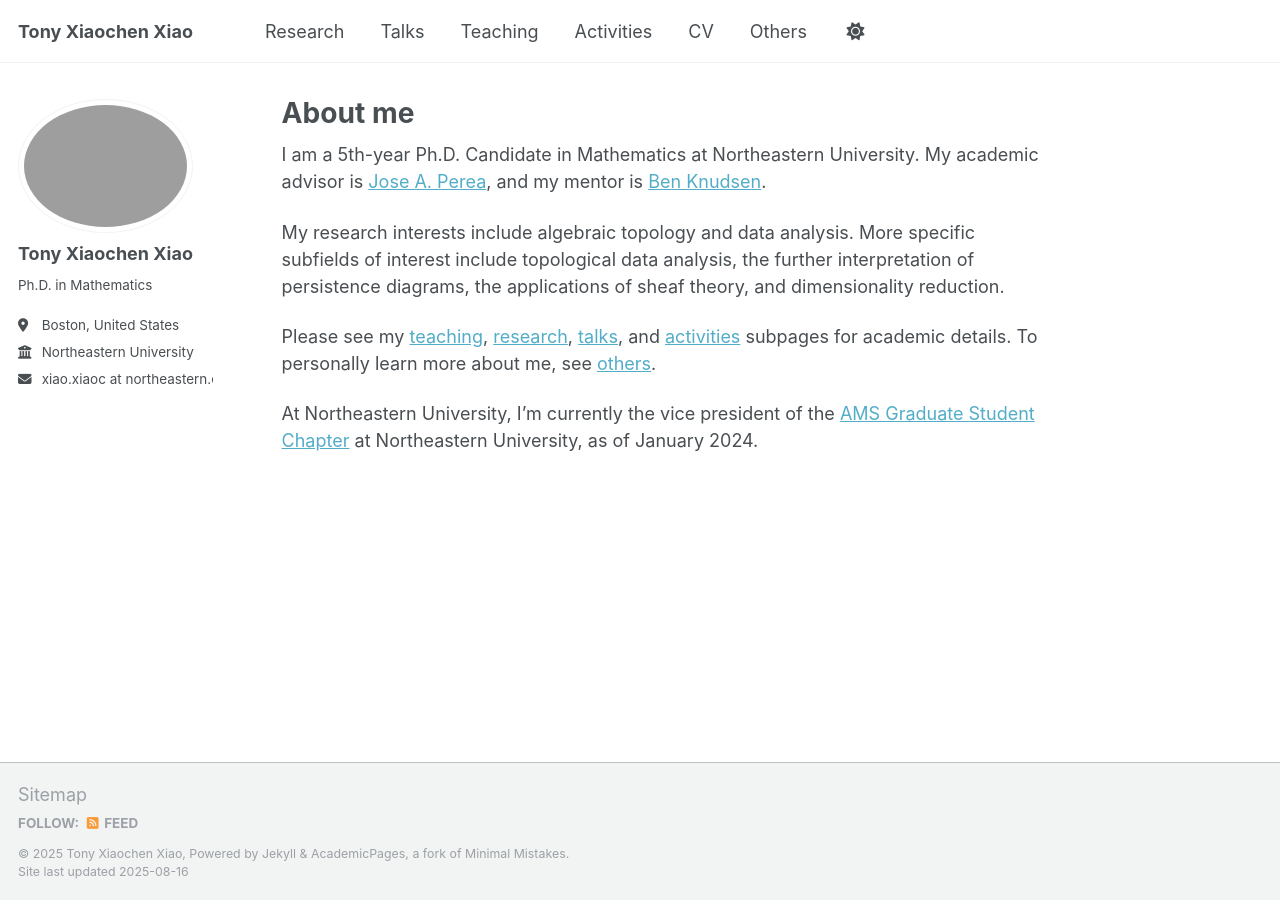
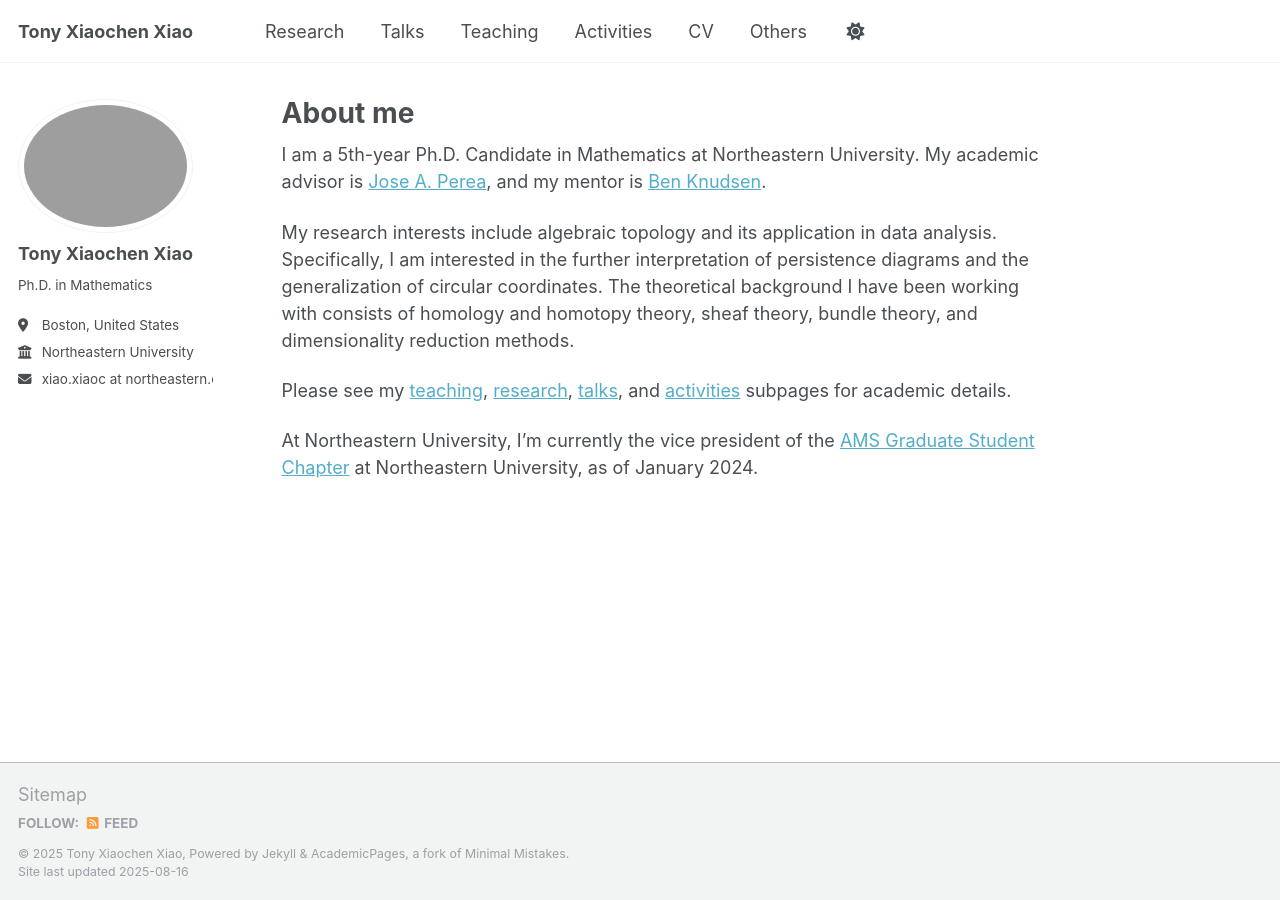
Before and after one commit to tonyxiaochenxiao/tonyxiaochenxiao.github.io, a Jekyll site: the page built from _pages/about.md, in a window 1280 px wide. Built offline with Jekyll 4.4.1, drawn with Linux system fonts in a browser that asks for light colours; a script that is not in the unit is left out.

Commit message:
Update about.md

```diff
--- a/_pages/about.md
+++ b/_pages/about.md
@@ -9,9 +9,10 @@ redirect_from:
 
 I am a 5th-year Ph.D. Candidate in Mathematics at Northeastern University. My academic advisor is [Jose A. Perea](https://www.joperea.com/), and my mentor is [Ben Knudsen](https://knudsen.sites.northeastern.edu/).
 
-My research interests include algebraic topology and data analysis. More specific subfields of interest include topological data analysis, the further interpretation of persistence diagrams, the applications of sheaf theory, and dimensionality reduction.
+My research interests include algebraic topology and its application in data analysis. Specifically, I am interested in the further interpretation of persistence diagrams and the generalization of circular coordinates. The theoretical background I have been working with consists of homology and homotopy theory, sheaf theory, bundle theory, and dimensionality reduction methods.
 
-Please see my [teaching](https://tonyxiaochenxiao.github.io/teaching/), [research](https://tonyxiaochenxiao.github.io/research/), [talks](https://tonyxiaochenxiao.github.io/talks/), and [activities](https://tonyxiaochenxiao.github.io/activities/) subpages for academic details. To personally learn more about me, see [others](https://tonyxiaochenxiao.github.io/others/).
+Please see my [teaching](https://tonyxiaochenxiao.github.io/teaching/), [research](https://tonyxiaochenxiao.github.io/research/), [talks](https://tonyxiaochenxiao.github.io/talks/), and [activities](https://tonyxiaochenxiao.github.io/activities/) subpages for academic details.
+<!-- To personally learn more about me, see [others](https://tonyxiaochenxiao.github.io/others/). -->
 
 At Northeastern University, I'm currently the vice president of the [AMS Graduate Student Chapter](https://www.ams.org/membership/studentchapters) at Northeastern University, as of January 2024.
 
```
